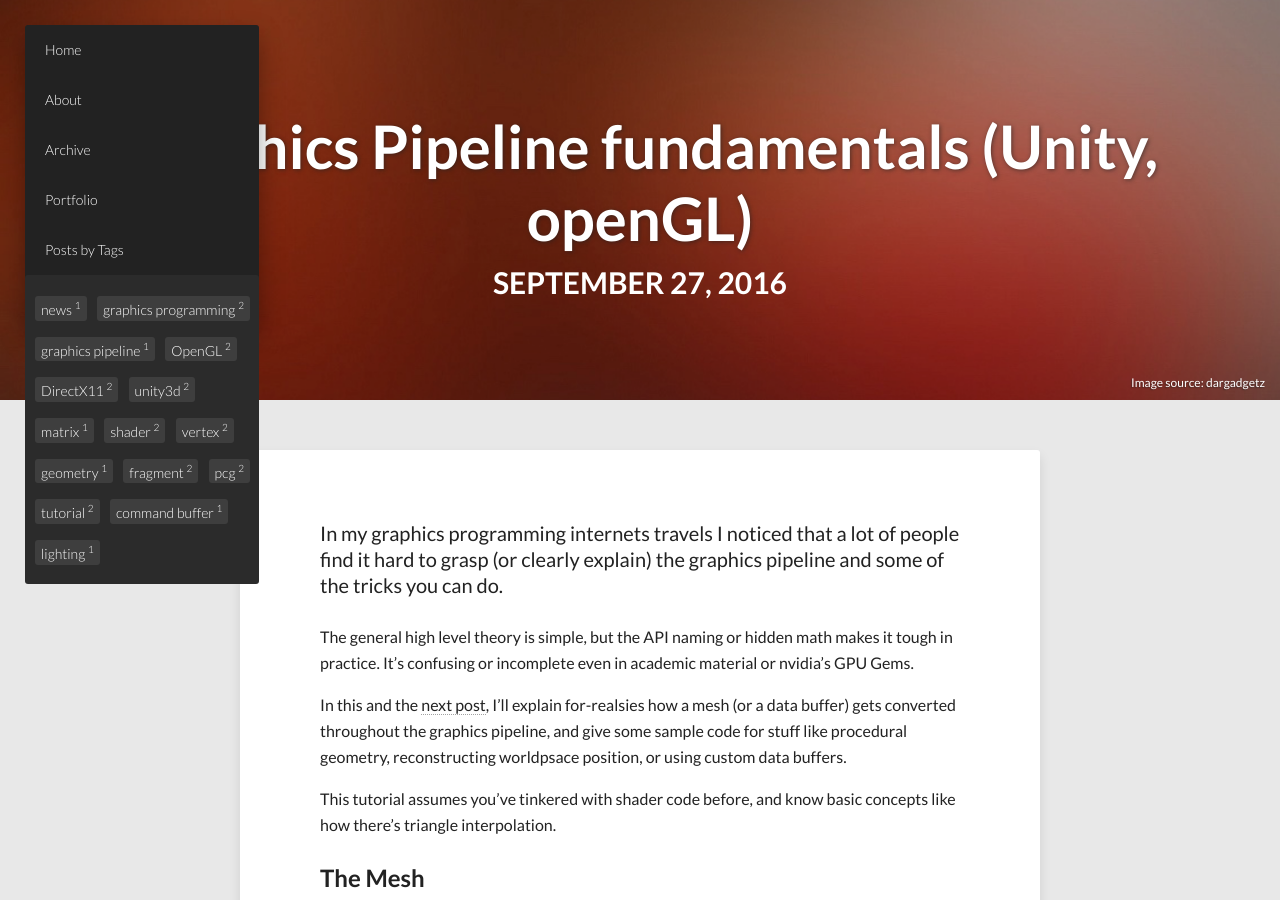
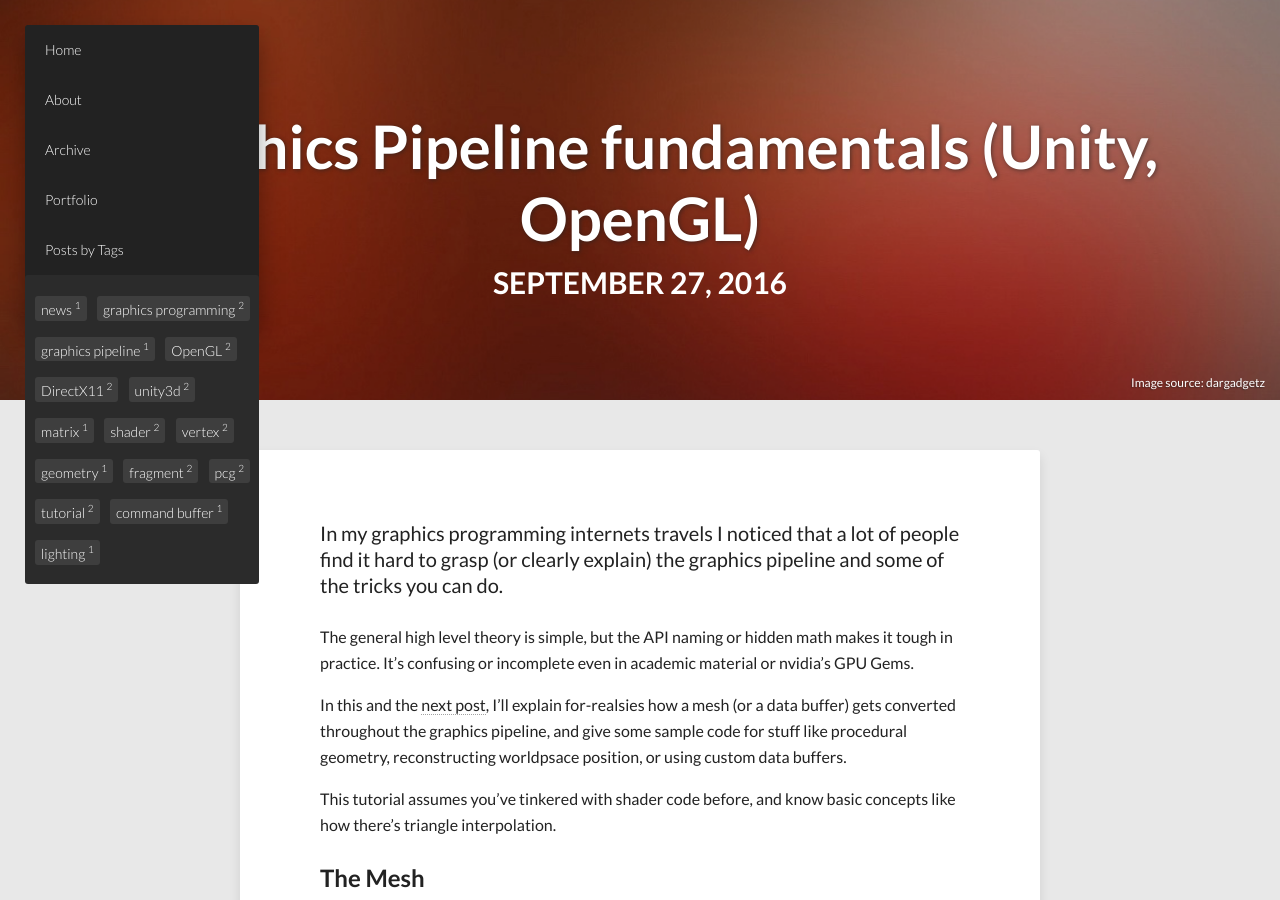
Before and after one commit to tdbe/tdbe.github.io, a Jekyll site: the page built from _posts/2016-09-27-graphics-pipeline-fundamentals.markdown, in a window 1280 px wide and 900 px high. Built offline with Jekyll 4.4.1, drawn with Linux system fonts in a browser that asks for light colours; nearby versions of some CDN libraries; comment, search, counter and statistics services are not loaded; some of the changed text lies outside the part shown.

Commit message:
no message

```diff
--- a/_posts/2016-09-27-graphics-pipeline-fundamentals.markdown
+++ b/_posts/2016-09-27-graphics-pipeline-fundamentals.markdown
@@ -1,7 +1,7 @@
 ---
 published: true
 layout: post
-title: Graphics Pipeline fundamentals (Unity, openGL)
+title: Graphics Pipeline fundamentals (Unity, OpenGL)
 description: "Graphics Pipeline, spaces, coordinates, matrices, and different types of vertex, geometry, and fragment shaders."
 modified: 2016-10-2
 tags: [graphics programming, graphics pipeline, OpenGL, DirectX11, unity3d, matrix, shader, vertex, geometry, fragment, pcg, tutorial]
```
